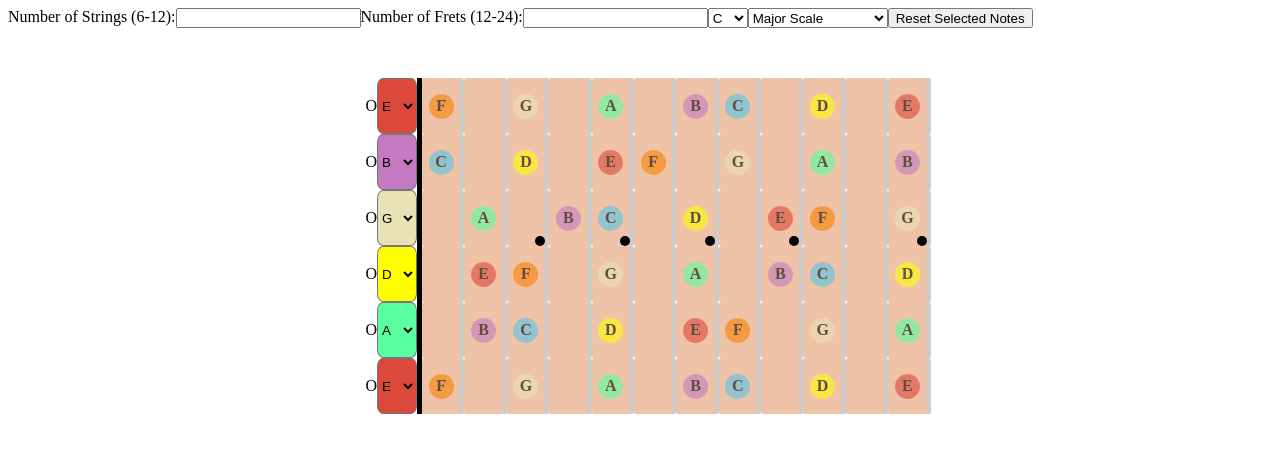
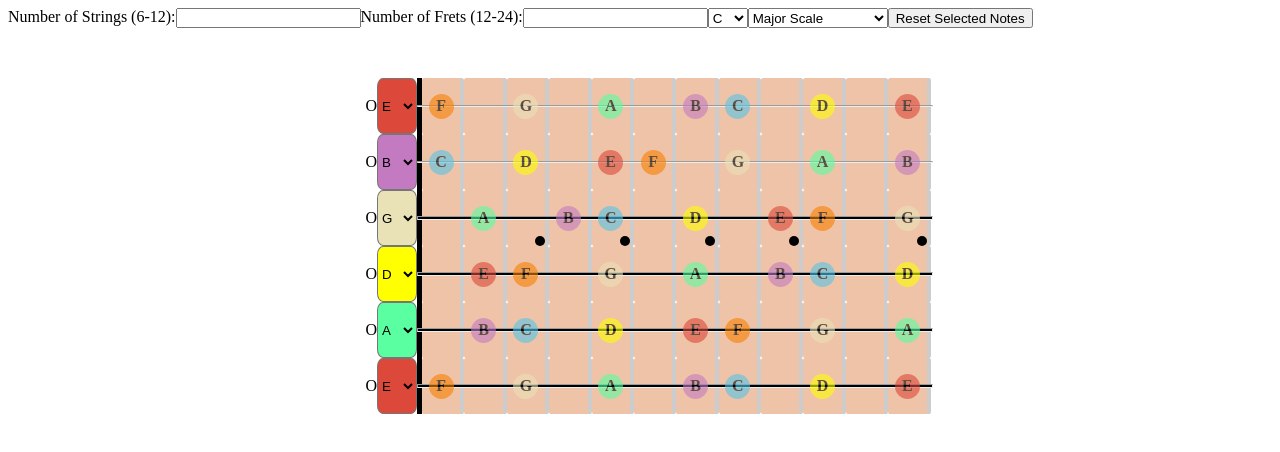
Before and after one commit to ShirelleW/RiffTheory, a Next.js app: page / in a window 1280 px wide. Shown: the top 452 px of the page. Built offline with nearby package versions, Linux system fonts and the light colour scheme.

Commit message:
Re-Added string layer to display

```diff
--- a/next.config.mjs
+++ b/next.config.mjs
@@ -1,4 +1,4 @@
 export function webpack(config, options) {
-  if (options.isServer) config.devtool = 'source-map';
-  return config;
-}
+    if (options.isServer) config.devtool = 'source-map';
+    return config;
+  }
--- a/pages/Controls.jsx
+++ b/pages/Controls.jsx
@@ -3,7 +3,7 @@ import { useState } from 'react';
 import { notes } from '../Context/utils';
 import { chordTypes } from '../Context/utils';
 import { SelectedNotesContext } from '../Context/SelectedNotesContext';
-import String from './String';
+import String from '../src/String';
 import styles from '../styles/Styles.module.css'
 
 const Controls = () => {
@@ -69,7 +69,6 @@ const Controls = () => {
     }
 
 
-
     return (
         <SelectedNotesContext.Provider value={{
             selectedNotes, setSelectedNotes, modeNotes, numOfFrets
@@ -123,7 +122,9 @@ const Controls = () => {
                                             }
                                         </select>
                                     </form>
-
+                                    <div className={styles.fretboard_grid}>
+                                        <hr className={styles.hr}
+                                            style={{ height: parseInt(stringNotePairs[0]) * 0.44 + 'px' }} />
                                         <String
                                             numOfStrings={numOfStrings}
                                             numOfFrets={numOfFrets}
@@ -131,6 +132,8 @@ const Controls = () => {
                                             openNote={stringNotePairs[1]}
                                             noteHexes={noteHexes}
                                         />
+                                    </div>
+
                                 </div>
                             )
                         }
--- a/styles/Styles.module.css
+++ b/styles/Styles.module.css
@@ -43,10 +43,25 @@
     margin: 0px;
 }
 
+.fretboard_grid{
+    display: grid;
+}
+
 .string {
+    grid-column: 1;
+    grid-row: 1;
     display: flex;
     align-items: center;
     border-left: 5px solid black;
+}
+
+.hr{
+    grid-column: 1;
+    grid-row: 1;
+    place-self: center;
+    z-index: 1;
+    background-color: black;
+    width: 100%;
 }
 
 .individualNotes {
@@ -71,13 +86,15 @@
 
 #noteToggle {
     font-weight: bold;
+    font-family: cursive;
     display: flex;
     justify-content: center;
     align-items: center;
     border-radius: 75%;
     width: 25px;
     height: 25px;
-    z-index: 2;
+    place-self: center;
+    z-index: 1;
 }
 
 .fretInlay {
```
Also changed, not shown: src/String.jsx (renamed from pages/String.jsx, +7 -3 lines). Lines whose indentation alone changed are shown as unchanged.
